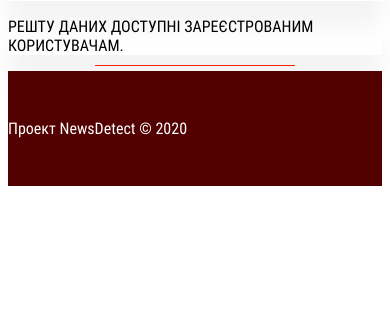
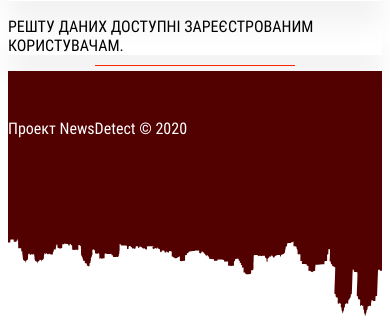
Before and after one commit to doctorjuta/newsparser, a Django app: template templates/home-anonymous.html in a window 390 px wide. Shown: the part 1056-1376 px from the top of the page. Before the commit the page ends 1242 px from the top, so only its background shows below. Run offline with Django 3.2, Linux system fonts and the light colour scheme; the template is opened without the code that fills it, so the values that code supplies are empty; style sheets or scripts are compiled from the project's sources.

Commit message:
Fixed image at footer bottom.

```diff
--- a/static/src/less/style.less
+++ b/static/src/less/style.less
@@ -328,16 +328,7 @@ body {
 
 @media only screen and (max-width: 768px) {
     body {
-        &::after {
-            content: "";
-            width: 100%;
-            height: 100px;
-            position: fixed;
-            top: 100%;
-            left: 0;
-            background: url("../img/footer-bg.svg") no-repeat 50% 0%;
-            background-size: 1000px;
-        }
+        overflow: hidden;
     }
     #top-menu {
         &.is-active {
@@ -378,4 +369,18 @@ body {
             margin-right: auto;
         }
     }
+    footer {
+        position: relative;
+        height: 88px;
+        &::after {
+            content: "";
+            width: 100%;
+            height: 100px;
+            position: absolute;
+            top: 98%;
+            left: 0;
+            background: url("../img/footer-bg.svg") no-repeat 50% 0%;
+            background-size: 1000px;
+        }
+    }
 }
--- a/templates/base.html
+++ b/templates/base.html
@@ -4,7 +4,9 @@
 <html>
     <head>
         <meta charset="utf-8">
-        <meta name="viewport" content="width=device-width">
+        <meta name="MobileOptimized" content="width" />
+        <meta name="HandheldFriendly" content="True"/>
+        <meta name="viewport" content="width=device-width, initial-scale=1.0, user-scalable=0, minimum-scale=1.0, maximum-scale=1.0" />
         <title>{% block title %}NewsDetect: аналізуємо тональність новин{% endblock %}</title>
         <link rel="stylesheet" href="{% static 'dist/main.css' %}">
         {% block custom_css %}{% endblock %}
```
